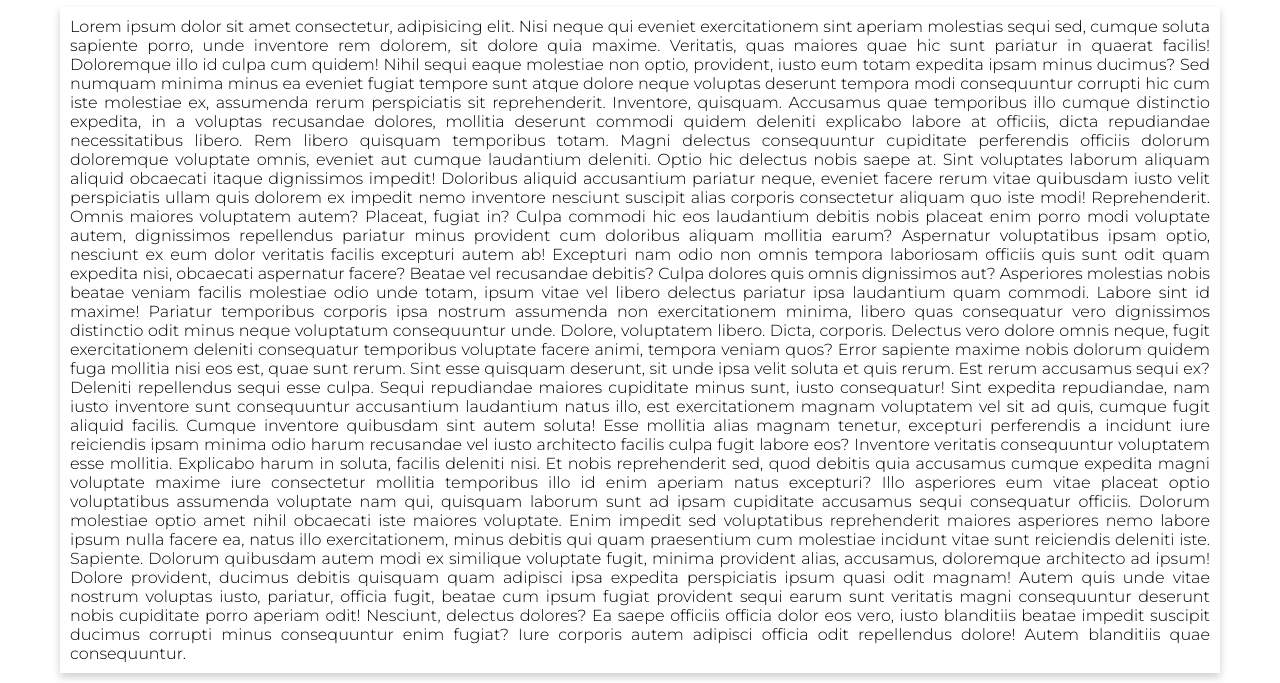
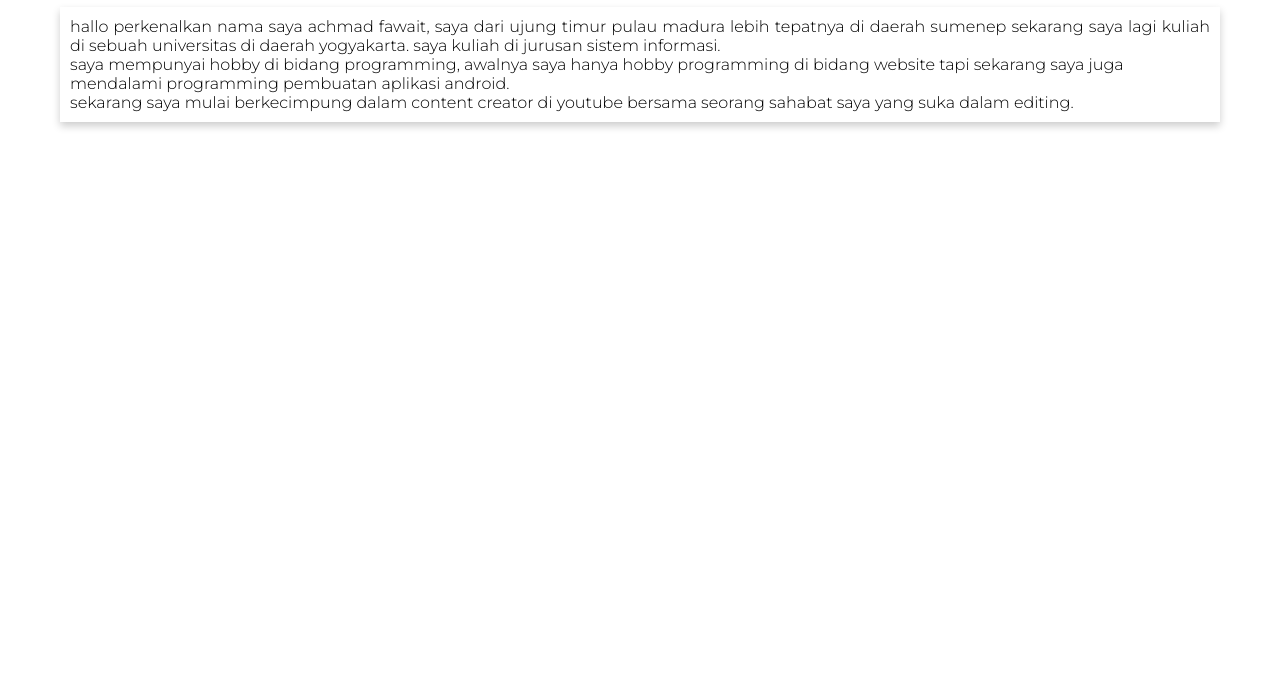
Before and after one commit to fawait123/fawait123.github.io, a plain HTML site: page index.html in a window 1280 px wide. Shown: the part 121-804 px from the top of the page. Drawn offline with Linux system fonts and the light colour scheme.

Commit message:
commit deskripsi

```diff
--- a/index.html
+++ b/index.html
@@ -28,66 +28,18 @@
     <main>
         <h1>Welcome</h1>
         <div class="kotak">
-            <p align="justify">Lorem ipsum dolor sit amet consectetur, adipisicing elit. Nisi neque qui eveniet
-                exercitationem sint
-                aperiam molestias sequi sed, cumque soluta sapiente porro, unde inventore rem dolorem, sit dolore quia
-                maxime.
-                Veritatis, quas maiores quae hic sunt pariatur in quaerat facilis! Doloremque illo id culpa cum quidem!
-                Nihil sequi eaque molestiae non optio, provident, iusto eum totam expedita ipsam minus ducimus?
-                Sed numquam minima minus ea eveniet fugiat tempore sunt atque dolore neque voluptas deserunt tempora
-                modi consequuntur corrupti hic cum iste molestiae ex, assumenda rerum perspiciatis sit reprehenderit.
-                Inventore, quisquam.
-                Accusamus quae temporibus illo cumque distinctio expedita, in a voluptas recusandae dolores, mollitia
-                deserunt commodi quidem deleniti explicabo labore at officiis, dicta repudiandae necessitatibus libero.
-                Rem libero quisquam temporibus totam.
-                Magni delectus consequuntur cupiditate perferendis officiis dolorum doloremque voluptate omnis, eveniet
-                aut cumque laudantium deleniti. Optio hic delectus nobis saepe at. Sint voluptates laborum aliquam
-                aliquid obcaecati itaque dignissimos impedit!
-                Doloribus aliquid accusantium pariatur neque, eveniet facere rerum vitae quibusdam iusto velit
-                perspiciatis ullam quis dolorem ex impedit nemo inventore nesciunt suscipit alias corporis consectetur
-                aliquam quo iste modi! Reprehenderit.
-                Omnis maiores voluptatem autem? Placeat, fugiat in? Culpa commodi hic eos laudantium debitis nobis
-                placeat enim porro modi voluptate autem, dignissimos repellendus pariatur minus provident cum doloribus
-                aliquam mollitia earum?
-                Aspernatur voluptatibus ipsam optio, nesciunt ex eum dolor veritatis facilis excepturi autem ab!
-                Excepturi nam odio non omnis tempora laboriosam officiis quis sunt odit quam expedita nisi, obcaecati
-                aspernatur facere?
-                Beatae vel recusandae debitis? Culpa dolores quis omnis dignissimos aut? Asperiores molestias nobis
-                beatae veniam facilis molestiae odio unde totam, ipsum vitae vel libero delectus pariatur ipsa
-                laudantium quam commodi.
-                Labore sint id maxime! Pariatur temporibus corporis ipsa nostrum assumenda non exercitationem minima,
-                libero quas consequatur vero dignissimos distinctio odit minus neque voluptatum consequuntur unde.
-                Dolore, voluptatem libero. Dicta, corporis.
-                Delectus vero dolore omnis neque, fugit exercitationem deleniti consequatur temporibus voluptate facere
-                animi, tempora veniam quos? Error sapiente maxime nobis dolorum quidem fuga mollitia nisi eos est, quae
-                sunt rerum.
-                Sint esse quisquam deserunt, sit unde ipsa velit soluta et quis rerum. Est rerum accusamus sequi ex?
-                Deleniti repellendus sequi esse culpa. Sequi repudiandae maiores cupiditate minus sunt, iusto
-                consequatur!
-                Sint expedita repudiandae, nam iusto inventore sunt consequuntur accusantium laudantium natus illo, est
-                exercitationem magnam voluptatem vel sit ad quis, cumque fugit aliquid facilis. Cumque inventore
-                quibusdam sint autem soluta!
-                Esse mollitia alias magnam tenetur, excepturi perferendis a incidunt iure reiciendis ipsam minima odio
-                harum recusandae vel iusto architecto facilis culpa fugit labore eos? Inventore veritatis consequuntur
-                voluptatem esse mollitia.
-                Explicabo harum in soluta, facilis deleniti nisi. Et nobis reprehenderit sed, quod debitis quia
-                accusamus cumque expedita magni voluptate maxime iure consectetur mollitia temporibus illo id enim
-                aperiam natus excepturi?
-                Illo asperiores eum vitae placeat optio voluptatibus assumenda voluptate nam qui, quisquam laborum sunt
-                ad ipsam cupiditate accusamus sequi consequatur officiis. Dolorum molestiae optio amet nihil obcaecati
-                iste maiores voluptate.
-                Enim impedit sed voluptatibus reprehenderit maiores asperiores nemo labore ipsum nulla facere ea, natus
-                illo exercitationem, minus debitis qui quam praesentium cum molestiae incidunt vitae sunt reiciendis
-                deleniti iste. Sapiente.
-                Dolorum quibusdam autem modi ex similique voluptate fugit, minima provident alias, accusamus, doloremque
-                architecto ad ipsum! Dolore provident, ducimus debitis quisquam quam adipisci ipsa expedita perspiciatis
-                ipsum quasi odit magnam!
-                Autem quis unde vitae nostrum voluptas iusto, pariatur, officia fugit, beatae cum ipsum fugiat provident
-                sequi earum sunt veritatis magni consequuntur deserunt nobis cupiditate porro aperiam odit! Nesciunt,
-                delectus dolores?
-                Ea saepe officiis officia dolor eos vero, iusto blanditiis beatae impedit suscipit ducimus corrupti
-                minus consequuntur enim fugiat? Iure corporis autem adipisci officia odit repellendus dolore! Autem
-                blanditiis quae consequuntur.</p>
+            <p align="justify">hallo perkenalkan nama saya achmad fawait, saya dari ujung timur pulau madura lebih
+                tepatnya di daerah sumenep
+                sekarang saya lagi kuliah di sebuah universitas di daerah yogyakarta. saya kuliah di jurusan sistem
+                informasi.
+            </p>
+            <p>saya mempunyai hobby di bidang programming, awalnya saya hanya hobby programming di bidang website tapi
+                sekarang saya juga mendalami programming pembuatan aplikasi android.
+            </p>
+            <p>sekarang saya mulai berkecimpung dalam content creator di youtube bersama seorang sahabat saya yang suka
+                dalam editing.
+            </p>
+
         </div>
     </main>
 
```
